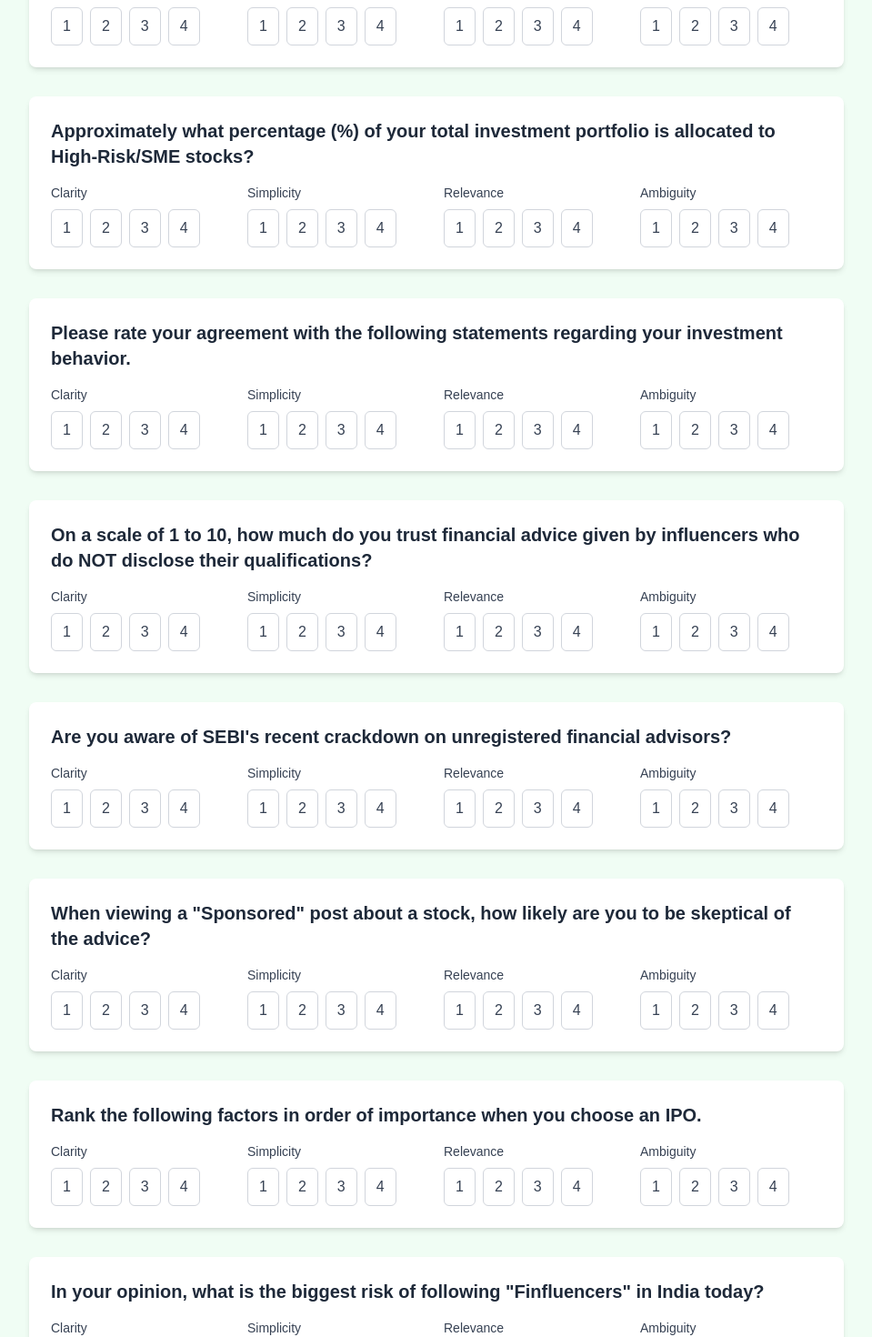
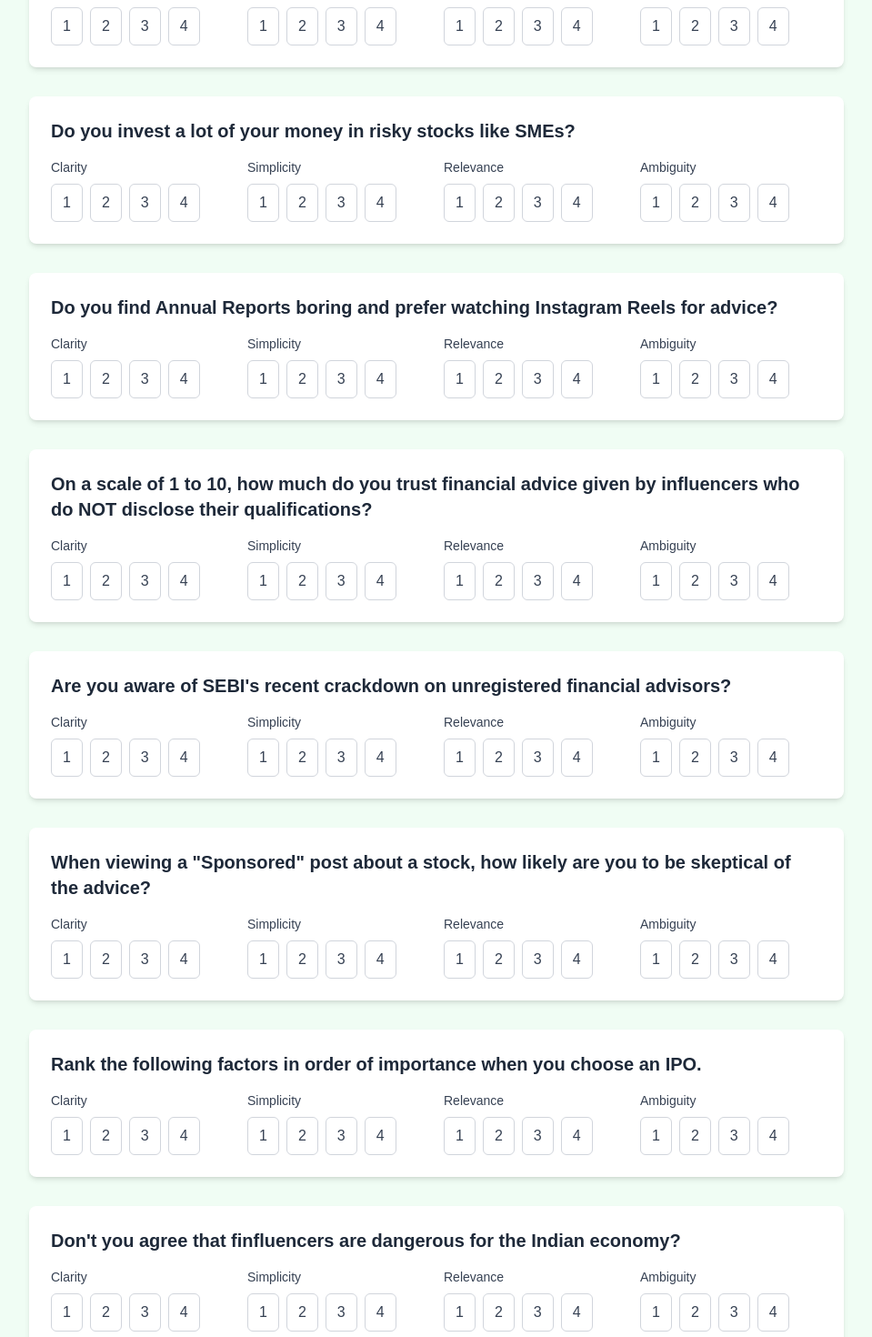
Before and after one commit to broveer/SRM-forms, a Next.js app: page / in a window 1280 px wide. Shown: the part 1940-3410 px from the top of the page at 91% size, without its empty margins (160-1119 px from the left). Built offline with nearby package versions, Linux system fonts and the light colour scheme; a web font is replaced by a local one.

Commit message:
Questions chaged: 9, 10, 15 (a.k.a. 6, 7, 12)

```diff
--- a/src/app/page.tsx
+++ b/src/app/page.tsx
@@ -12,13 +12,13 @@ const questions = [
   "Which platform do you primarily use for financial advice/news?",
   "Have you ever invested in a stock or IPO solely based on a recommendation from a social media influencer?",
   "How frequently do you trade in the stock market?",
-  "Approximately what percentage (%) of your total investment portfolio is allocated to High-Risk/SME stocks?",
-  "Please rate your agreement with the following statements regarding your investment behavior.",
+  "Do you invest a lot of your money in risky stocks like SMEs?", /* "Approximately what percentage (%) of your total investment portfolio is allocated to High-Risk/SME stocks?", */
+  "Do you find Annual Reports boring and prefer watching Instagram Reels for advice?", /* "Please rate your agreement with the following statements regarding your investment behavior.", */
   "On a scale of 1 to 10, how much do you trust financial advice given by influencers who do NOT disclose their qualifications?",
   "Are you aware of SEBI's recent crackdown on unregistered financial advisors?",
   "When viewing a \"Sponsored\" post about a stock, how likely are you to be skeptical of the advice?",
   "Rank the following factors in order of importance when you choose an IPO.",
-  "In your opinion, what is the biggest risk of following \"Finfluencers\" in India today?"
+  "Don't you agree that finfluencers are dangerous for the Indian economy?" /* "In your opinion, what is the biggest risk of following \"Finfluencers\" in India today?" */
 ];
 
 type ResponderInfo = {
```
